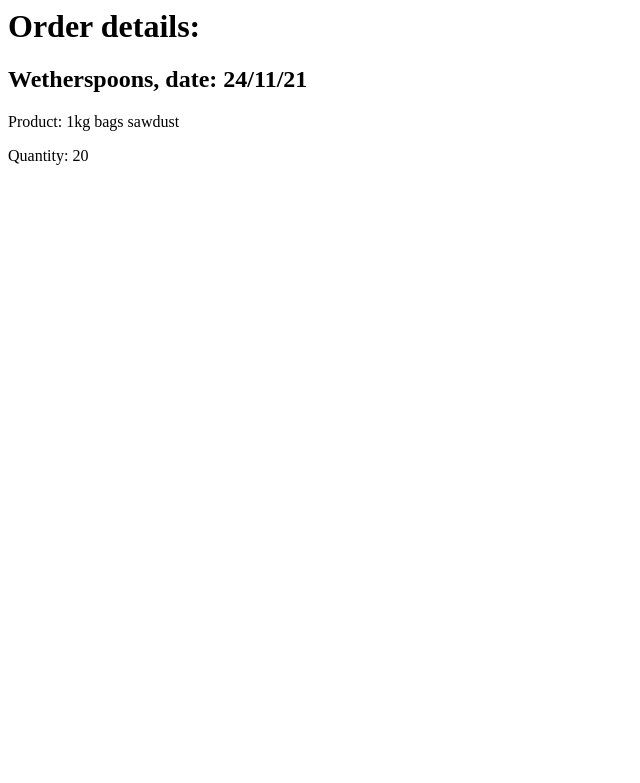
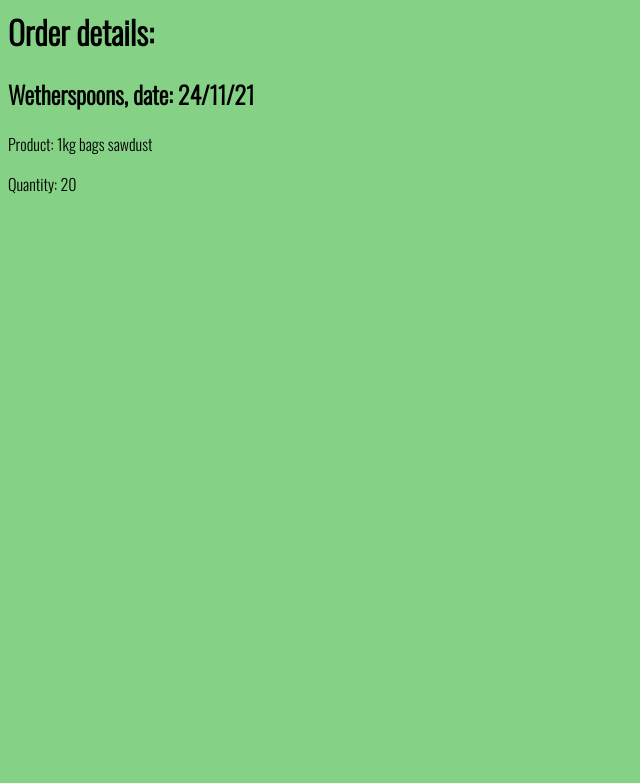
Before and after one commit to Boystavros/flask_models_lab, a Flask app: page /orders/1 in a window 1280 px wide. Shown: the top 783 px of the page, without its empty margins (0-640 px from the left). Run offline with Flask 2, Linux system fonts and the light colour scheme.

Commit message:
styling added.

```diff
--- /dev/null
+++ b/static/style.css
@@ -0,0 +1,4 @@
+body {
+    background-color: rgb(133, 209, 133);
+    font-family: 'Oswald', sans-serif;
+}
--- a/templates/index.html
+++ b/templates/index.html
@@ -1,5 +1,9 @@
 <html>
     <head>
+        <link rel="preconnect" href="https://fonts.googleapis.com">
+        <link rel="preconnect" href="https://fonts.gstatic.com" crossorigin>
+        <link href="https://fonts.googleapis.com/css2?family=Oswald:wght@300&display=swap" rel="stylesheet">
+        <link rel="stylesheet" href="{{ url_for('static', filename='style.css') }}">
         <title>Bar Supply Orders</title>
     </head>
     <body>
--- a/templates/order.html
+++ b/templates/order.html
@@ -1,6 +1,10 @@
 <html>
     <head>
-       <title>{{ all_orders[order_num].customer_name }}</title>
+        <link rel="preconnect" href="https://fonts.googleapis.com">
+        <link rel="preconnect" href="https://fonts.gstatic.com" crossorigin>
+        <link href="https://fonts.googleapis.com/css2?family=Oswald:wght@300&display=swap" rel="stylesheet">
+        <link rel="stylesheet" href="{{ url_for('static', filename='style.css') }}">
+        <title>{{ all_orders[order_num].customer_name }}</title>
     </head>
     <body>
         <h1>Order details:</h1>
```
